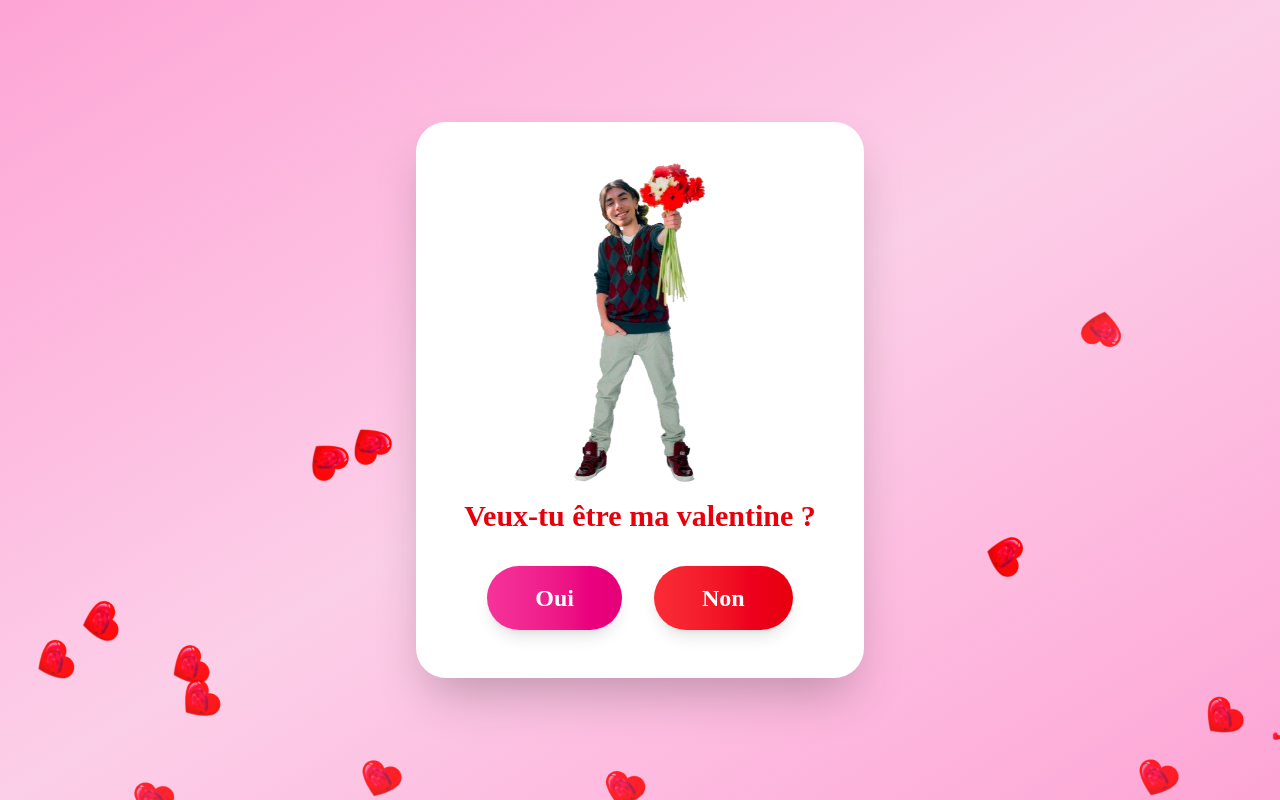
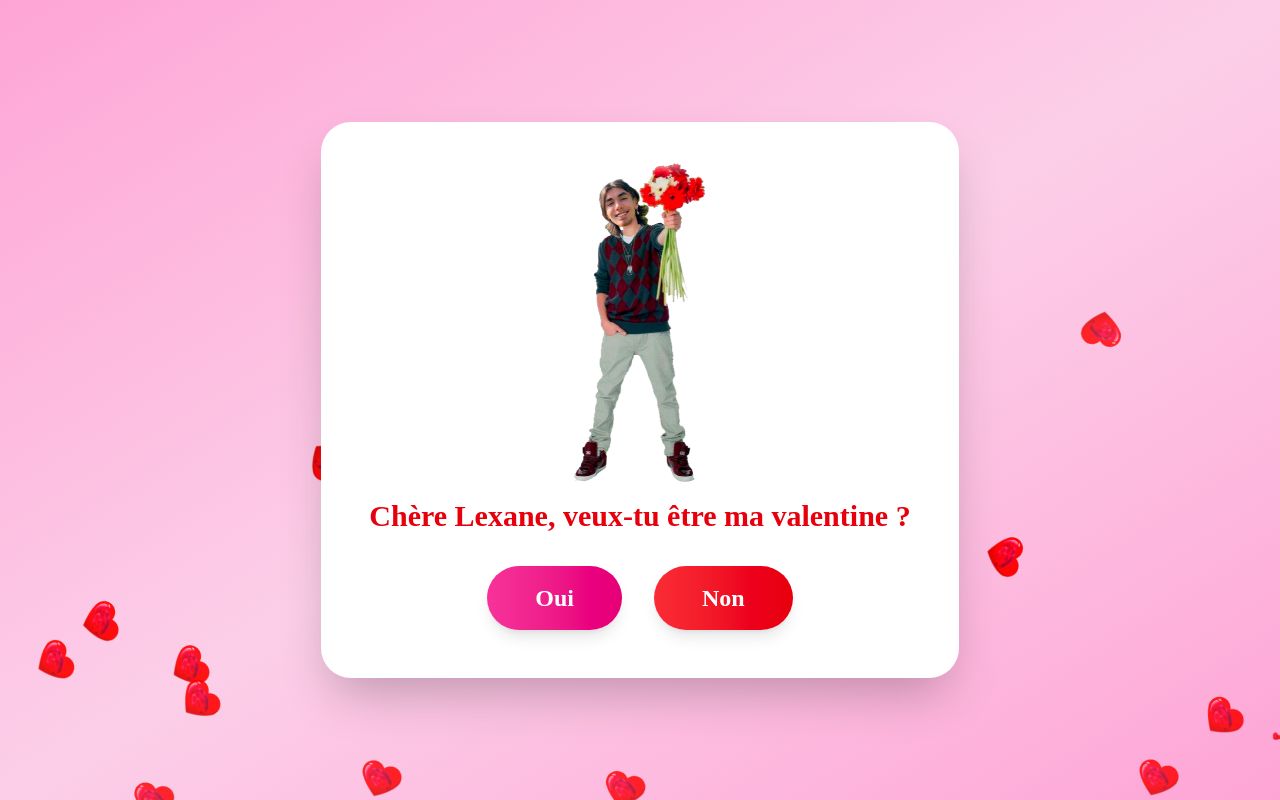
Before and after one commit to thameiu/portfolio, a Next.js app in the folder nextjs-blog/: page /valentine in a window 1280 px wide. Built offline with nearby package versions, Linux system fonts and the light colour scheme; a web font is replaced by a local one.

Commit message:
feat: add name of babe

```diff
--- a/nextjs-blog/pages/valentine/index.tsx
+++ b/nextjs-blog/pages/valentine/index.tsx
@@ -122,7 +122,7 @@ export default function Valentine() {
           />
         }
           <h1 className="text-3xl font-bold text-red-600 mb-8 font-['cedarville-cursive-regular']">
-            Veux-tu être ma valentine ?
+            Chère Lexane, veux-tu être ma valentine ?
           </h1>
           <div className="flex gap-8 justify-center">
             <button
```
